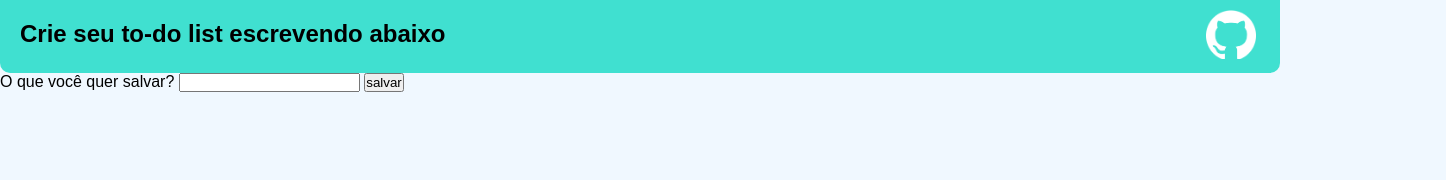
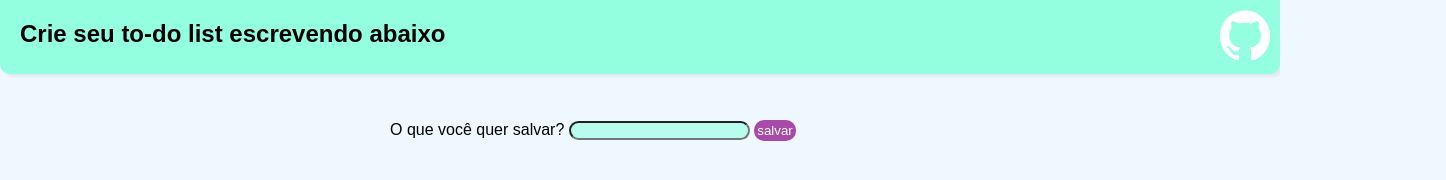
Before and after one commit to cruzPatrick/HTML-CSS, a plain HTML site: page meu exercicio/todo/index.html in a window 1280 px wide. Shown: the whole page, 1446 px wide, since content can reach past the window. Drawn offline with Linux system fonts and the light colour scheme.

Commit message:
algumas mudanças no css
estou fazendo com calma porque quero 'me divertir' fazendo

```diff
--- a/meu exercicio/todo/index.html
+++ b/meu exercicio/todo/index.html
@@ -8,22 +8,24 @@
     <link rel="shortcut icon" href="favicon.ico" type="image/x-icon">
 </head>
 <body>
+    <main>
         <header>
             <h1>Crie seu to-do list escrevendo abaixo</h1>
             <a href="https://github.com/cruzPatrick" target="_blank">
                 <img src="imagens/github-mark-white.png" alt="gato do github">
             </a>
         </header>
-    <main>
+        <aside>
             <form action="">
                 <label for="itexto">O que você quer salvar?</label>
-            <input type="text" name="texto" id="itexto" required>
+                <input type="text" name="texto" id="itexto" required autocomplete="off">
                 <input type="button" value="salvar" onkeypress="todosave()">
             </form>
-    </main>
+        </aside>
         <article id="ilista">
 
         </article>
+    </main>
     <script src="script.js"></script>
 </body>
 </html>
--- a/meu exercicio/todo/todo.css
+++ b/meu exercicio/todo/todo.css
@@ -10,22 +10,55 @@ body{
     min-width: 100%;
 }
 header{
-    background-color: turquoise;
+    background-color: rgb(147, 255, 223);
     display: flex;
     align-items: start;
     justify-content: space-between;
     border-bottom-left-radius: 10px;
     border-bottom-right-radius: 10px;
+    max-width: 100%;
+    max-height: 10%;
+    box-shadow: 3px 3px 3px rgba(0, 0, 0, 0.062);
 }
 header > h1{
     font-size:1.5em ;
     padding: 20px;
 }
-header>a{
-    margin-right: -13%;
+header>a>img{
+    padding: 10px;
+    height: 50px;
+    width: 50px;
 }
-header> a > img{
-    padding: 10px;
-    height: 20%;
-    width: 20%;
+aside{
+    width: 500px;
+    margin: 2vw auto;
+    padding: 20px;
+    font-family: Arial, Helvetica, sans-serif;
 }
+aside>form>input[type=text]{
+    border-radius: 10px;
+    background-color: rgba(147, 255, 223, 0.589);
+    padding: px;
+}
+aside>form>input[type=text]:focus-within{
+    background-color: white;
+}
+
+aside>form>input[type=button]{
+    border-radius: 10px;
+    padding: 3px;
+    border-style: none;
+    cursor: pointer;
+    color: white;
+    background-color: rgb(168, 75, 168);
+}
+aside>form>input[type=button]:hover{
+    transition-duration: .5s;
+    background-color: rgb(147, 255, 223);
+    color: black;
+    border-style: solid;
+}
+article{
+    background-color: rgb(168, 75, 168);
+    border-radius: 10px;
+}
```
Lines whose indentation alone changed are shown as unchanged.
